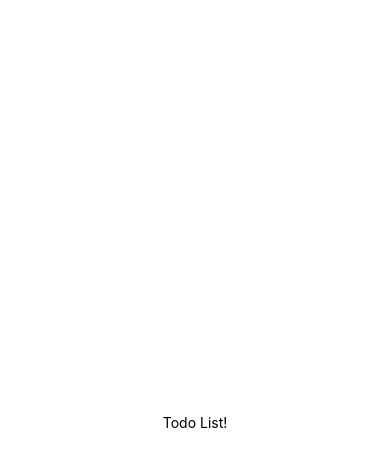
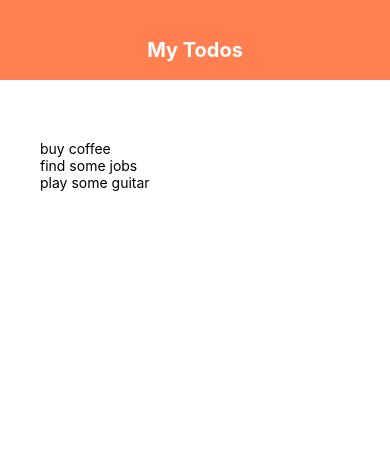
Before and after one commit to blumaa/todolist-react-native, a React Native app: screen / in a window 390 px wide. Shown: the top 466 px of the page. Built offline with nearby package versions, Linux system fonts and the light colour scheme.

Commit message:
header and header styles

```diff
--- a/App.js
+++ b/App.js
@@ -1,10 +1,28 @@
-import React from 'react';
-import { StyleSheet, Text, View } from 'react-native';
+import React, { useState } from 'react';
+import { StyleSheet, Text, View, FlatList } from 'react-native';
+import Header from './components/Header'
 
 export default function App() {
+  const [ todos, setTodos ] = useState([
+    { text: 'buy coffee', key: '1' },
+    { text: 'find some jobs', key: '2' },
+    { text: 'play some guitar', key: '3' },
+  ])
   return (
     <View style={styles.container}>
-      <Text>Todo List!</Text>
+      {/* header */}
+      <Header />
+      <View style={styles.content}>
+        {/* to form */}
+        <View style={styles.list}>
+          <FlatList
+            data={todos}
+            renderItem={ ({ item }) => (
+              <Text>{item.text}</Text>
+            )}
+            />
+        </View>
+      </View>
     </View>
   );
 }
@@ -13,7 +31,11 @@
   container: {
     flex: 1,
     backgroundColor: '#fff',
-    alignItems: 'center',
-    justifyContent: 'center',
   },
+  content: {
+    padding: 40
+  },
+  list: {
+    marginTop: 20
+  }
 });
--- /dev/null
+++ b/components/Header.js
@@ -0,0 +1,28 @@
+import React from 'react';
+import {
+  View,
+  Text,
+  StyleSheet,
+} from 'react-native';
+
+const Header = ({}) => (
+  <View style={styles.header}>
+    <Text style={styles.title}>My Todos</Text>
+  </View>
+);
+
+export default Header;
+
+const styles = StyleSheet.create({
+  header: {
+    height: 80,
+    padding: 38,
+    backgroundColor: 'coral',
+  },
+  title: {
+    textAlign: 'center',
+    color: "#fff",
+    fontSize: 20,
+    fontWeight: 'bold'
+  }
+});
```
